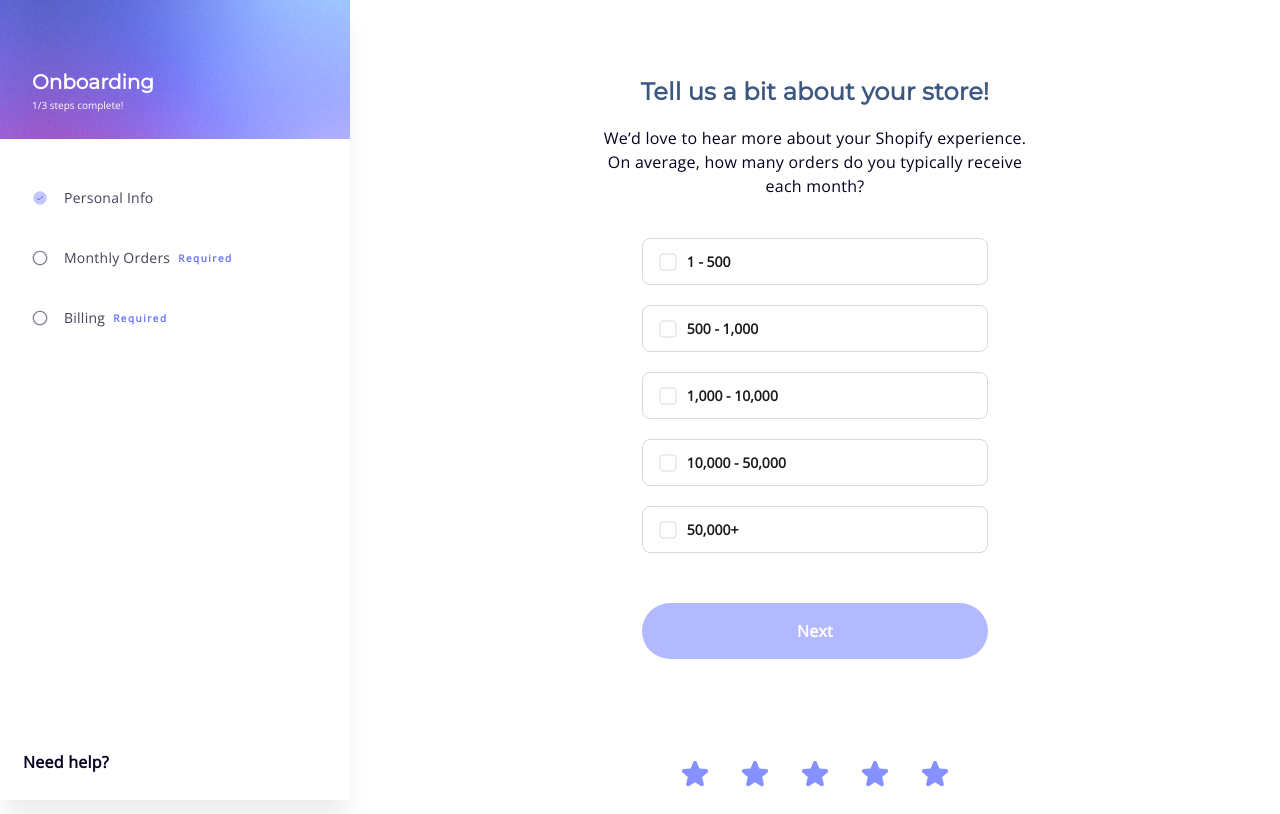
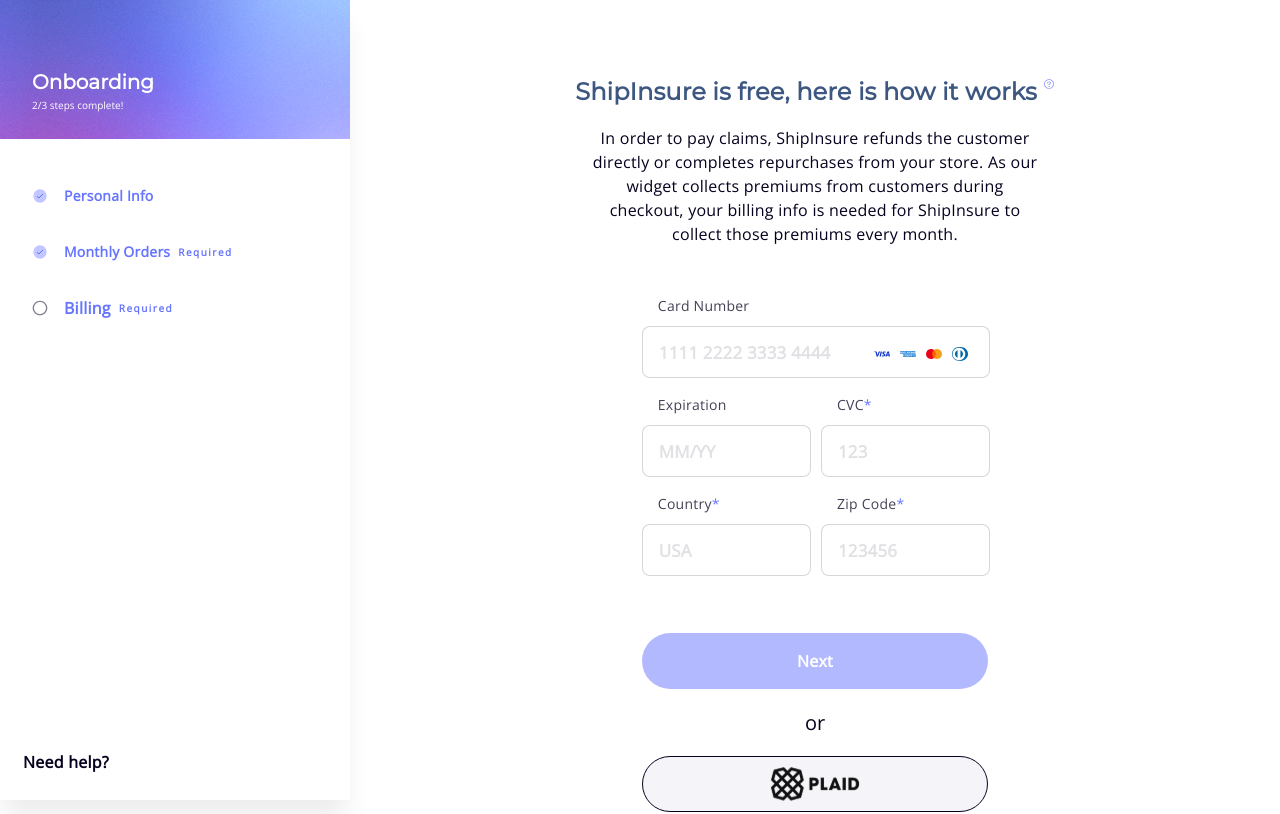
Before and after one commit to dkhmora/shipinsure-onboarding, a React (Create React App) app: page / in a window 1280 px wide. Shown: the top 814 px of the page. Built offline with nearby package versions, Linux system fonts and the light colour scheme.

Commit message:
Added selected and completed sidebar step styling

```diff
--- a/src/components/SideBar/SideBar.css
+++ b/src/components/SideBar/SideBar.css
@@ -87,15 +87,28 @@
   margin-left: 16px;
 }
 
-.selected-step-text {
+.completed-step-text {
   color: var(--utility-purple, #6675ff);
 
   /* Open Sans/Btn 1 */
   font-family: Open Sans;
+  font-size: 14px;
+  font-style: normal;
+  font-weight: 700;
+  line-height: 16px; /* 100% */
+  letter-spacing: 0.25px;
+  margin-left: 16px;
+}
+
+.selected-step-text {
+  color: var(--Calming-Breeze, #6675ff);
+
+  /* Open Sans/Btn 2 */
+  font-family: Open Sans;
   font-size: 16px;
   font-style: normal;
   font-weight: 700;
-  line-height: 16px; /* 100% */
+  line-height: 16px; /* 114.286% */
   letter-spacing: 0.25px;
   margin-left: 16px;
 }
--- a/src/components/SideBar/SideBar.jsx
+++ b/src/components/SideBar/SideBar.jsx
@@ -5,10 +5,13 @@
 import HelpButton from "./HelpButton";
 
 export default function SideBar({ steps }) {
+  const firstFalseCompletedIndex = steps.findIndex((step) => !step.completed);
+  const selectedStepTitle = steps[firstFalseCompletedIndex].title;
+
   return (
     <div className="sidebar-container">
       <Header steps={steps} />
-      <Steps steps={steps} />
+      <Steps steps={steps} selectedStepTitle={selectedStepTitle} />
       <HelpButton />
     </div>
   );
--- a/src/components/SideBar/Steps.jsx
+++ b/src/components/SideBar/Steps.jsx
@@ -2,7 +2,8 @@
 import RadioIcon from "../../assets/icons/Radio.svg";
 import CheckIcon from "../../assets/icons/Check.svg";
 
-export default function Steps({ steps }) {
+export default function Steps({ steps, selectedStepTitle }) {
+  console.log(selectedStepTitle);
   return (
     <div className="steps-container">
       {steps.map(({ title, required, completed }, index) => (
@@ -13,7 +14,17 @@
             <img src={RadioIcon} className="step-icon" alt="radio" />
           )}
 
-          <p className="default-step-text">{title}</p>
+          <p
+            className={
+              completed
+                ? "completed-step-text"
+                : selectedStepTitle === title
+                ? "selected-step-text"
+                : "default-step-text"
+            }
+          >
+            {title}
+          </p>
 
           {required ? <p className="required-step-text">Required</p> : null}
         </div>
--- a/src/constants/index.js
+++ b/src/constants/index.js
@@ -1,6 +1,6 @@
 export const onboardingSteps = [
   { title: "Personal Info", required: false, completed: true },
-  { title: "Monthly Orders", required: true, completed: false },
+  { title: "Monthly Orders", required: true, completed: true },
   { title: "Billing", required: true, completed: false },
 ];
 
```
